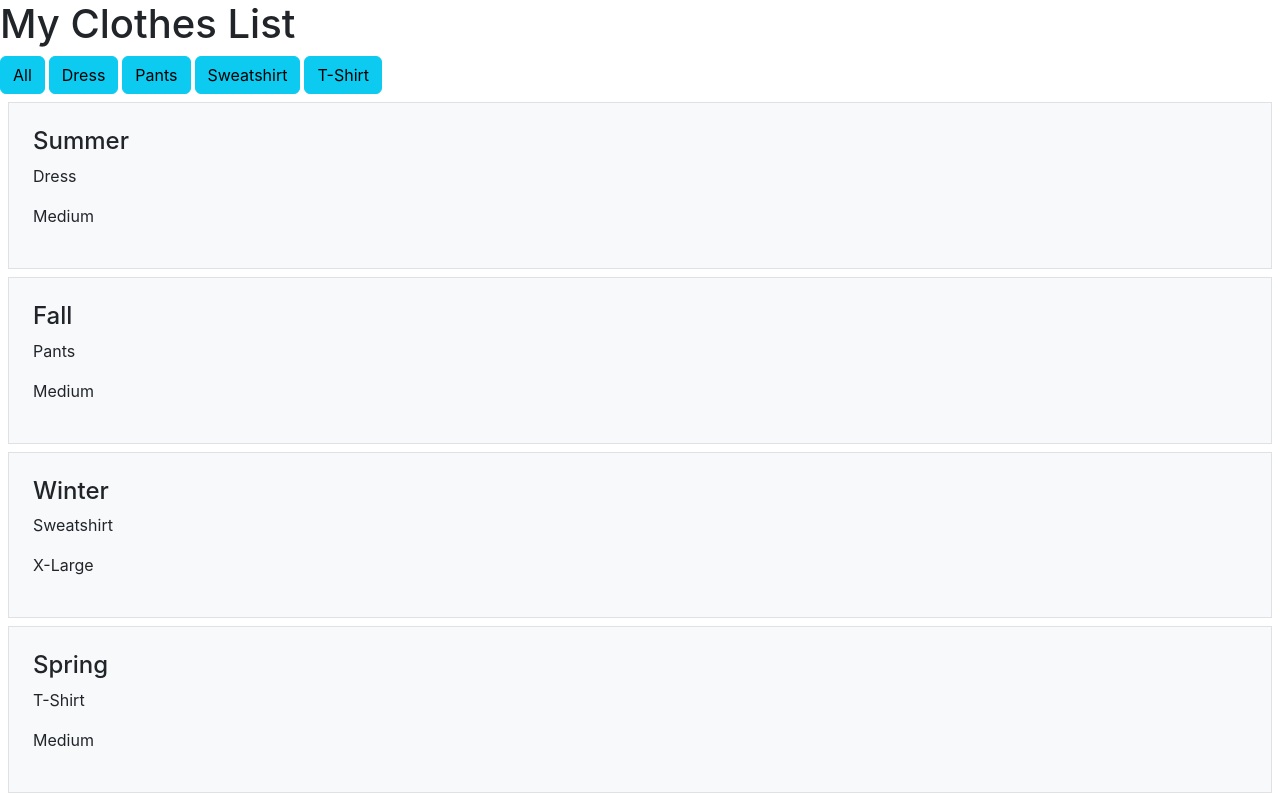
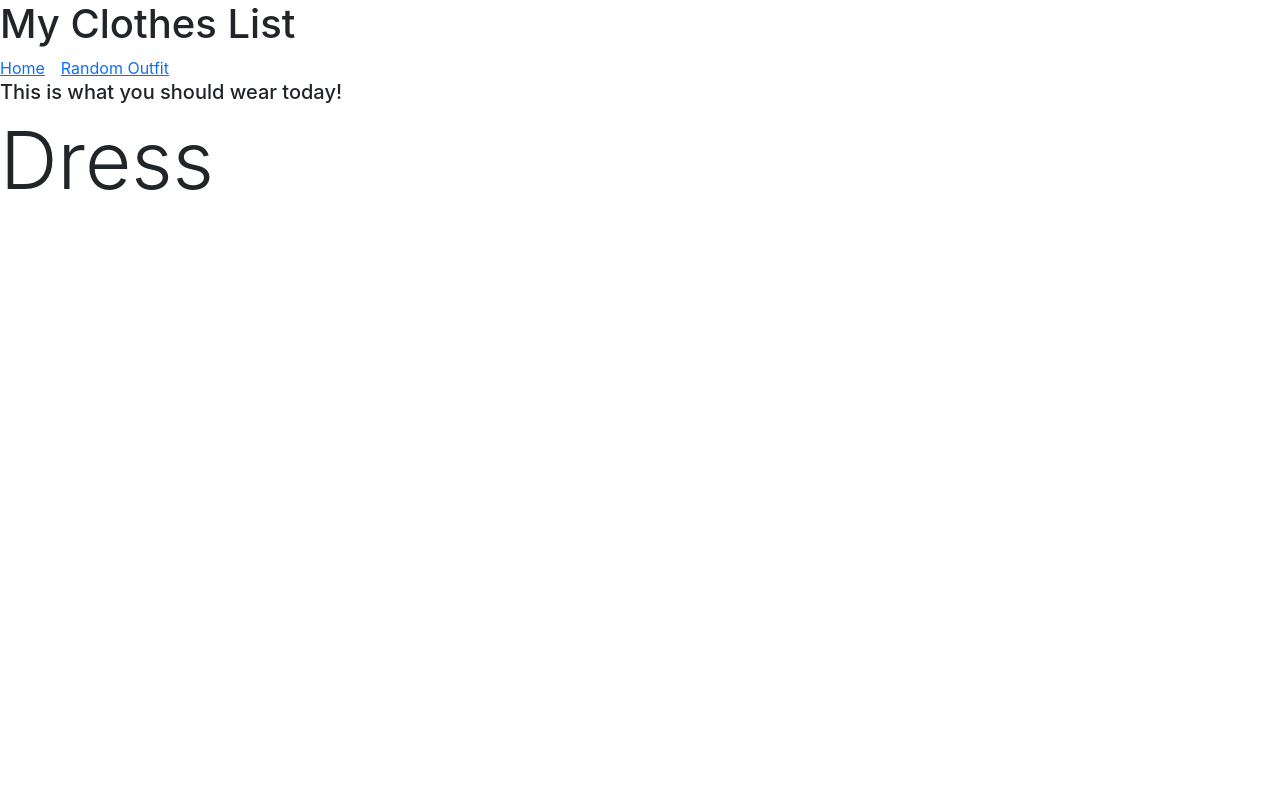
Before and after one commit to brittanykarite/clothing-portfolio-project, a React (Create React App) app: page /random in a window 1280 px wide. Built offline with nearby package versions, Linux system fonts and the light colour scheme.

Commit message:
Add Links and Routes

```diff
--- a/src/App.js
+++ b/src/App.js
@@ -1,9 +1,9 @@
 import { useState } from 'react'
-import ClothesCard from './components/ClothesCard'
+import HomePage from './components/HomePage'
+import OutfitPage from './components/OutfitPage'
 import { TEST_CLOTHES } from './TEST_CLOTHES'
-import HomePage from './components/HomePage'
-import InspirationPage from './components/InspirationPage'
-import ShoppingPage from './components/ShoppingPage'
+// import ClothesCard from './components/ClothesCard'
+import { Link, Route, Routes } from 'react-router-dom'
 
 function App() {
   const [clothesList, setClothesList] = useState( TEST_CLOTHES )
@@ -11,8 +11,12 @@ function App() {
   return (
     <div>
         <h1>My Clothes List</h1>
-
-        <HomePage clothesList={clothesList}/>
+        <Link to='/' className='btn-link me-3'>Home</Link>
+        <Link to='/random' className='btn-link'>Random Outfit</Link>
+        <Routes>
+          <Route path='/' element={ <HomePage clothesList={clothesList} /> } />
+          <Route path='/random' element={ <OutfitPage clothesList={clothesList} /> } />
+        </Routes>
     </div>
   );
 }
--- /dev/null
+++ b/src/components/OutfitPage.js
@@ -0,0 +1,10 @@
+export default function OutfitPage({ clothesList }) {
+
+    const randomOutfit = clothesList[ Math.floor(Math.random() * clothesList.length)]
+    return (
+        <div>
+            <h5>This is what you should wear today!</h5>
+            <h2 className='display-1'>{ randomOutfit.style }</h2>
+        </div>
+    )
+}
--- a/src/components/ShoppingPage.js
+++ /dev/null
@@ -1,5 +0,0 @@
-export default function ShoppingPage() {
-    return (
-        <div>Shopping</div>
-    )
-}
```
